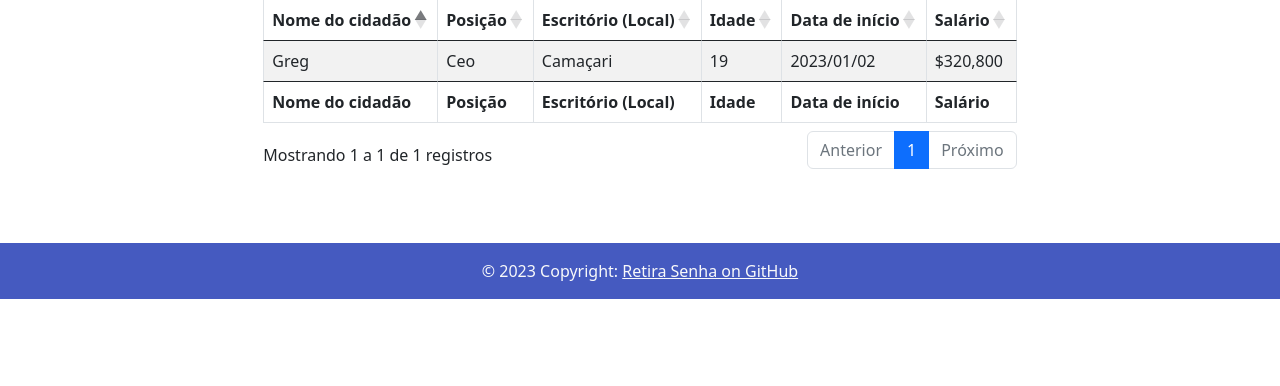
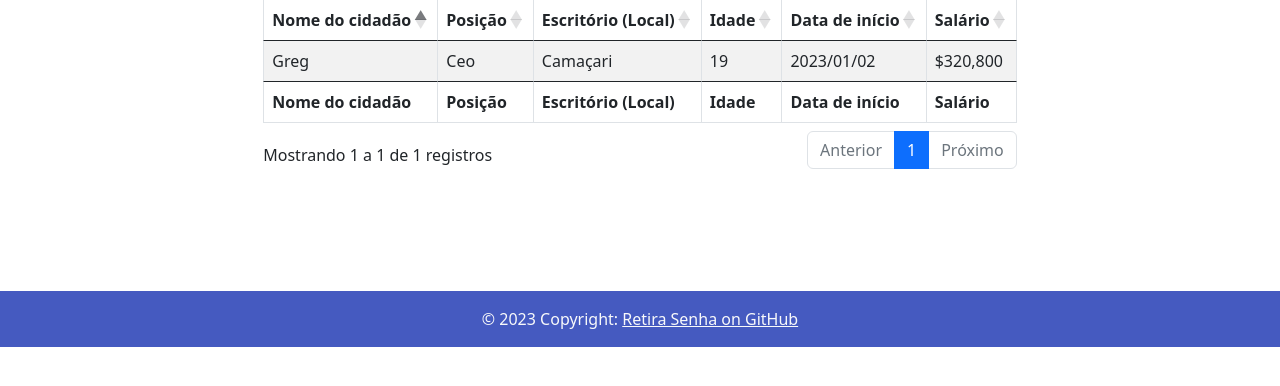
Before and after one commit to Dedo-Finger2/Retira-Senha, a PHP site: page /App/Tests/home.php in a window 1280 px wide. Shown: the part 143-529 px from the top of the page. Run offline with PHP 8.4, Linux system fonts and the light colour scheme; some libraries are stand-ins or nearby versions.

Commit message:
footer fixed AGORA SIM

```diff
--- a/App/View/footer.php
+++ b/App/View/footer.php
@@ -3,7 +3,7 @@
   integrity="sha384-9ndCyUaIbzAi2FUVXJi0CjmCapSmO7SnpJef0486qhLnuZ2cdeRhO02iuK6FUUVM" crossorigin="anonymous">
 
 <!-- Footer -->
-<footer class="container-fluid bg-nosso-azul text-center text-lg-start">
+<footer class="container-fluid bg-nosso-azul text-center text-lg-start mt-5">
   <!-- Copyright -->
   <div class="container-fluid">
     <div class="text-center p-3 text-light">
```
Also changed, not shown: App/Controller/ControllerSenha.php (indentation only).
